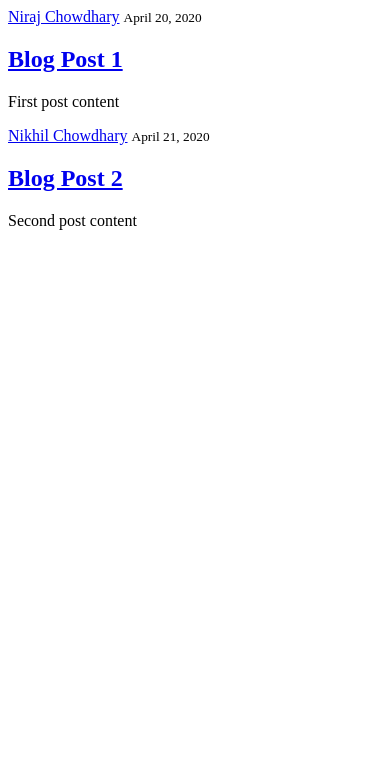
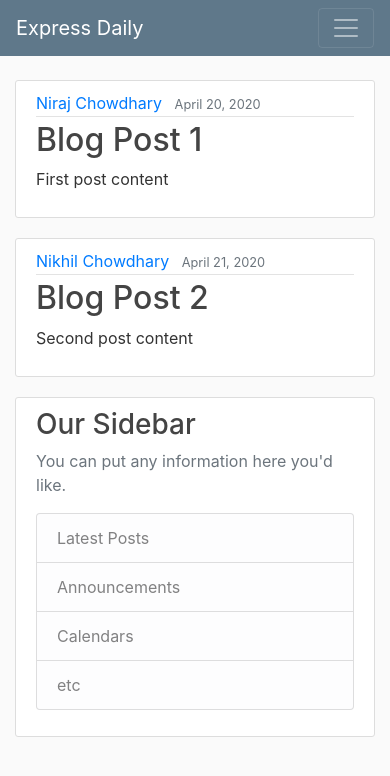
Before and after one commit to chowdharyniraj97/Blog, a Flask app: page / in a window 390 px wide. Shown: the top 776 px of the page. Run offline with Flask 2, Linux system fonts and the light colour scheme; some libraries are stand-ins or nearby versions.

Commit message:
finished layout

```diff
--- a/blog.py
+++ b/blog.py
@@ -1,4 +1,4 @@
-from flask import Flask, render_template
+from flask import Flask, render_template, url_for
 app = Flask(__name__)
 
 posts = [
--- /dev/null
+++ b/static/main.css
@@ -0,0 +1,85 @@
+body {
+  background: #fafafa;
+  color: #333333;
+  margin-top: 5rem;
+}
+
+h1,
+h2,
+h3,
+h4,
+h5,
+h6 {
+  color: #444444;
+}
+
+.bg-steel {
+  background-color: #5f788a;
+}
+
+.site-header .navbar-nav .nav-link {
+  color: #cbd5db;
+}
+
+.site-header .navbar-nav .nav-link:hover {
+  color: #ffffff;
+}
+
+.site-header .navbar-nav .nav-link.active {
+  font-weight: 500;
+}
+
+.content-section {
+  background: #ffffff;
+  padding: 10px 20px;
+  border: 1px solid #dddddd;
+  border-radius: 3px;
+  margin-bottom: 20px;
+}
+
+.article-title {
+  color: #444444;
+}
+
+a.article-title:hover {
+  color: #428bca;
+  text-decoration: none;
+}
+
+.article-content {
+  white-space: pre-line;
+}
+
+.article-img {
+  height: 65px;
+  width: 65px;
+  margin-right: 16px;
+}
+
+.article-metadata {
+  padding-bottom: 1px;
+  margin-bottom: 4px;
+  border-bottom: 1px solid #e3e3e3;
+}
+
+.article-metadata a:hover {
+  color: #333;
+  text-decoration: none;
+}
+
+.article-svg {
+  width: 25px;
+  height: 25px;
+  vertical-align: middle;
+}
+
+.account-img {
+  height: 125px;
+  width: 125px;
+  margin-right: 20px;
+  margin-bottom: 16px;
+}
+
+.account-heading {
+  font-size: 2.5rem;
+}
--- a/templates/layout.html
+++ b/templates/layout.html
@@ -1,14 +1,69 @@
 <!DOCTYPE html>
 <html>
-  <head>
-    {%if title%}
-    <title>blog {{title}}</title>
-    {%else%}
-    <title>My blog</title>
-    {%endif%}
-    <title>My blog</title>
-  </head>
-  <body>
-    {% block content%}{%endblock%}
-  </body>
+<head>
+    <!-- Required meta tags -->
+    <meta charset="utf-8">
+    <meta name="viewport" content="width=device-width, initial-scale=1, shrink-to-fit=no">
+
+    <!-- Bootstrap CSS -->
+    <link rel="stylesheet" href="https://maxcdn.bootstrapcdn.com/bootstrap/4.0.0/css/bootstrap.min.css" integrity="sha384-Gn5384xqQ1aoWXA+058RXPxPg6fy4IWvTNh0E263XmFcJlSAwiGgFAW/dAiS6JXm" crossorigin="anonymous">
+
+    <link rel="stylesheet" type="text/css" href="{{ url_for('static', filename='main.css') }}">
+
+    {% if title %}
+        <title> Blog - {{ title }}</title>
+    {% else %}
+        <title> Blog</title>
+    {% endif %}
+</head>
+<body>
+    <header class="site-header">
+      <nav class="navbar navbar-expand-md navbar-dark bg-steel fixed-top">
+        <div class="container">
+          <a class="navbar-brand mr-4" href="/">Express Daily</a>
+          <button class="navbar-toggler" type="button" data-toggle="collapse" data-target="#navbarToggle" aria-controls="navbarToggle" aria-expanded="false" aria-label="Toggle navigation">
+            <span class="navbar-toggler-icon"></span>
+          </button>
+          <div class="collapse navbar-collapse" id="navbarToggle">
+            <div class="navbar-nav mr-auto">
+              <a class="nav-item nav-link" href="/">Home</a>
+              <a class="nav-item nav-link" href="/about">About</a>
+            </div>
+            <!-- Navbar Right Side -->
+            <div class="navbar-nav">
+              <a class="nav-item nav-link" href="/login">Login</a>
+              <a class="nav-item nav-link" href="/register">Register</a>
+            </div>
+          </div>
+        </div>
+      </nav>
+    </header>
+    <main role="main" class="container">
+      <div class="row">
+        <div class="col-md-8">
+          {% block content %}{% endblock %}
+        </div>
+        <div class="col-md-4">
+          <div class="content-section">
+            <h3>Our Sidebar</h3>
+            <p class='text-muted'>You can put any information here you'd like.
+              <ul class="list-group">
+                <li class="list-group-item list-group-item-light">Latest Posts</li>
+                <li class="list-group-item list-group-item-light">Announcements</li>
+                <li class="list-group-item list-group-item-light">Calendars</li>
+                <li class="list-group-item list-group-item-light">etc</li>
+              </ul>
+            </p>
+          </div>
+        </div>
+      </div>
+    </main>
+
+
+    <!-- Optional JavaScript -->
+    <!-- jQuery first, then Popper.js, then Bootstrap JS -->
+    <script src="https://code.jquery.com/jquery-3.2.1.slim.min.js" integrity="sha384-KJ3o2DKtIkvYIK3UENzmM7KCkRr/rE9/Qpg6aAZGJwFDMVNA/GpGFF93hXpG5KkN" crossorigin="anonymous"></script>
+    <script src="https://cdnjs.cloudflare.com/ajax/libs/popper.js/1.12.9/umd/popper.min.js" integrity="sha384-ApNbgh9B+Y1QKtv3Rn7W3mgPxhU9K/ScQsAP7hUibX39j7fakFPskvXusvfa0b4Q" crossorigin="anonymous"></script>
+    <script src="https://maxcdn.bootstrapcdn.com/bootstrap/4.0.0/js/bootstrap.min.js" integrity="sha384-JZR6Spejh4U02d8jOt6vLEHfe/JQGiRRSQQxSfFWpi1MquVdAyjUar5+76PVCmYl" crossorigin="anonymous"></script>
+</body>
 </html>
```
Also changed, not shown: forms.py (added).
